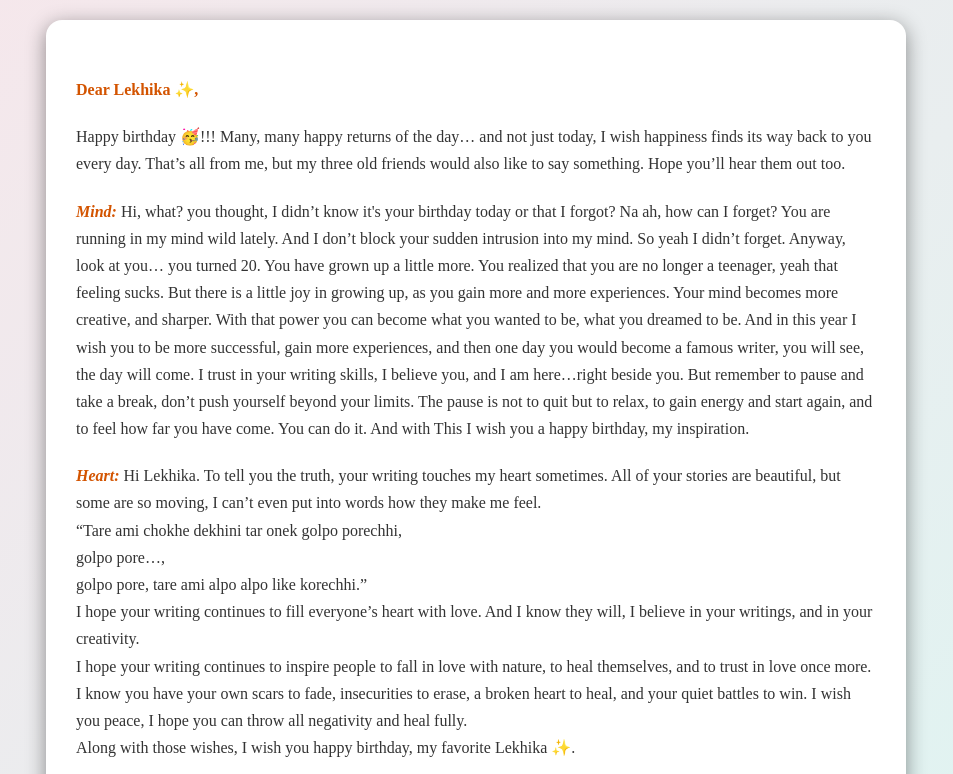
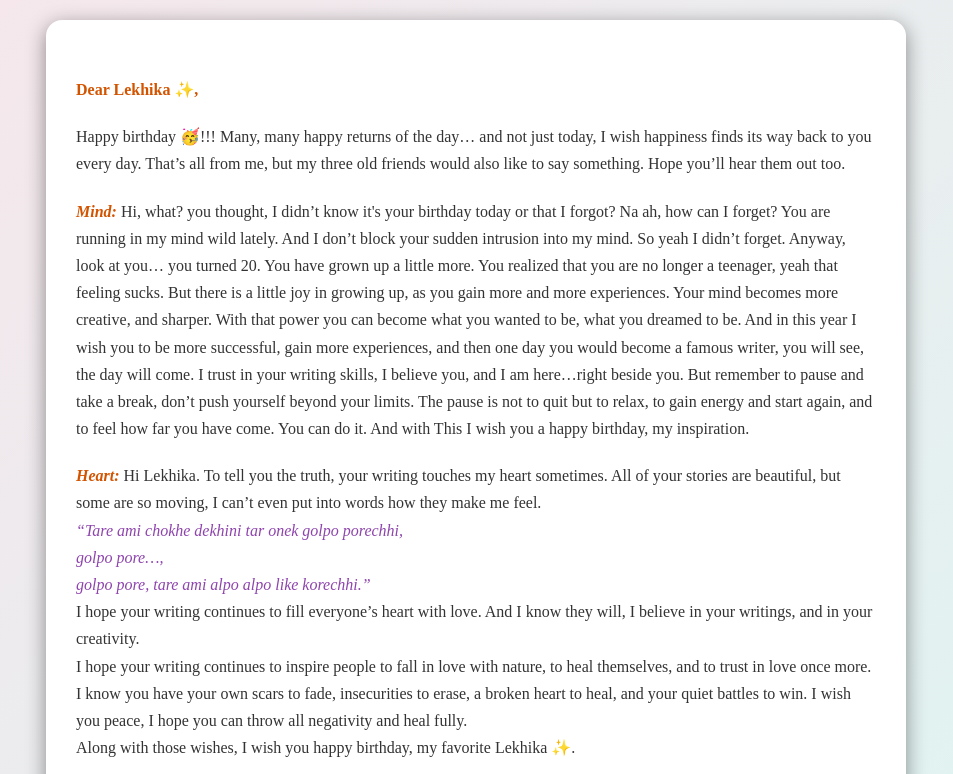
Before and after one commit to rohan37-pro/letterToSoulmate, a plain HTML site: page letter.html in a window 1280 px wide. Shown: the top 774 px of the page, without its empty margins (164-1117 px from the left). Drawn offline with Linux system fonts and the light colour scheme.

Commit message:
changing the song coloure

```diff
--- a/letter.html
+++ b/letter.html
@@ -60,9 +60,9 @@ Hi, what? you thought, I didn’t know it's your birthday today or that I forgot
 
 <i><strong>Heart:</strong></i>
 Hi Lekhika. To tell you the truth, your writing touches my heart sometimes. All of your stories are beautiful, but some are so moving, I can’t even put into words how they make me feel.<br>
-“Tare ami chokhe dekhini tar onek golpo porechhi,<br>
+<i>“Tare ami chokhe dekhini tar onek golpo porechhi,<br>
 golpo pore…,<br>
-golpo pore, tare ami alpo alpo like korechhi.”<br>
+golpo pore, tare ami alpo alpo like korechhi.”<br></i>
 I hope your writing continues to fill everyone’s heart with love. And I know they will, I believe in your writings, and in your creativity.<br>
 I hope your writing continues to inspire people to fall in love with nature, to heal themselves, and to trust in love once more.<br>
 I know you have your own scars to fade, insecurities to erase, a broken heart to heal, and your quiet battles to win. I wish you peace, I hope you can throw all negativity and heal fully.<br>
```
